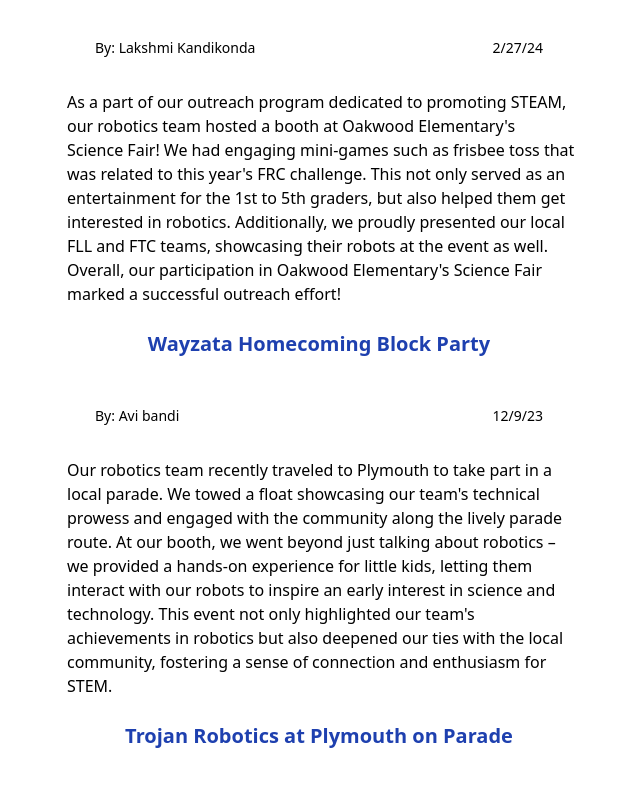
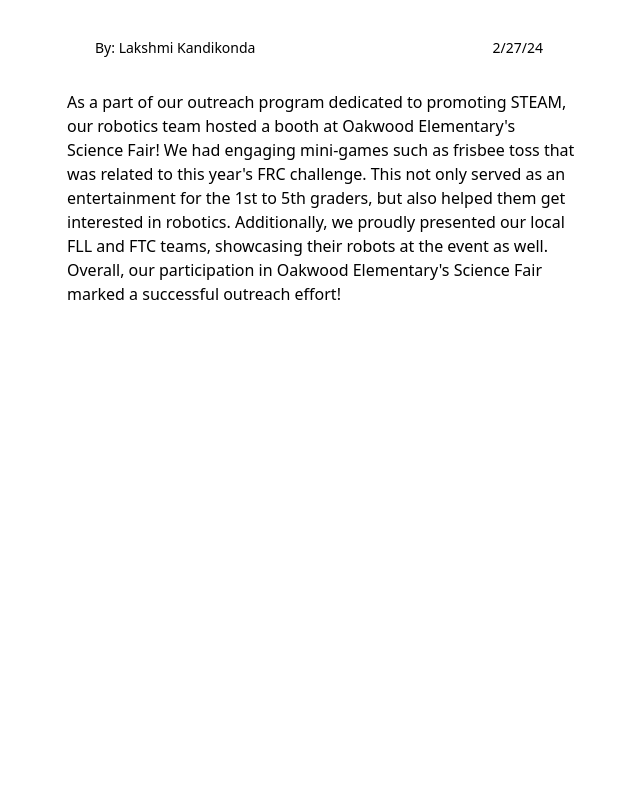
Before and after one commit to Team-2264/RoboticsWebsite, a React (Create React App) app in the folder reactjs/: page /outreach in a window 1280 px wide. Shown: the part 662-1460 px from the top of the page, without its empty margins (321-961 px from the left). After the commit the page ends 1160 px from the top, so only its background shows below. Built offline with nearby package versions, Linux system fonts and the light colour scheme.

Commit message:
dhriti changes

```diff
--- a/reactjs/src/data/OutReachData.js
+++ b/reactjs/src/data/OutReachData.js
@@ -4,35 +4,40 @@ const OutReachData = [
         author: "Yoojin Nam",
         date: "9/12/24, 9/20/24, 10/10/24",
         blog: "Our team further connects with our school's student body by participating in football games and shooting T-shirts to the student section! The interactions with the crowd not only strengthen our bond with the community, but gives us energy we need for our team spirit.",
-        imgSrc: "/mentorImages/headCoach.jpg"
+        imgSrc: "/mentorImages/headCoach.jpg",
+        year:"2024"
     },
     {
         blogName: "Wayzata Homecoming Block Party",
         author: "Dhriti Edpuganti",
         date: "9/20/24",
         blog: "In the block party, we showcased our robot and we showed school pride by coming and cheering on our school!",
-        imgSrc: "/mentorImages/headCoach.jpg"
+        imgSrc: "/mentorImages/headCoach.jpg",
+        year:"2024"
     },
     {
         blogName: "Oakwood Elementary Science Fair",
         author: "Lakshmi Kandikonda",
         date: "2/27/24",
         blog: "As a part of our outreach program dedicated to promoting STEAM, our robotics team hosted a booth at Oakwood Elementary's Science Fair! We had engaging mini-games such as frisbee toss that was related to this year's FRC challenge. This not only served as an entertainment for the 1st to 5th graders, but also helped them get interested in robotics. Additionally, we proudly presented our local FLL and FTC teams, showcasing their robots at the event as well. Overall, our participation in Oakwood Elementary's Science Fair marked a successful outreach effort!",
-        imgSrc: "/mentorImages/headCoach.jpg"
+        imgSrc: "/mentorImages/headCoach.jpg",
+        year:"2024"
     },
     {
         blogName: "Wayzata Homecoming Block Party",
         author: "Avi bandi",
         date: "12/9/23",
         blog: "Our robotics team recently traveled to Plymouth to take part in a local parade. We towed a float showcasing our team's technical prowess and engaged with the community along the lively parade route. At our booth, we went beyond just talking about robotics – we provided a hands-on experience for little kids, letting them interact with our robots to inspire an early interest in science and technology. This event not only highlighted our team's achievements in robotics but also deepened our ties with the local community, fostering a sense of connection and enthusiasm for STEM.",
-        imgSrc: "/mentorImages/headCoach.jpg"
+        imgSrc: "/mentorImages/headCoach.jpg",
+        year:"2023"
     },
     {
         blogName: "Trojan Robotics at Plymouth on Parade",
         author: "Avi bandi",
         date: "12/9/23",
         blog: "Our robotics team recently traveled to Plymouth to take part in a local parade. We towed a float showcasing our team's technical prowess and engaged with the community along the lively parade route. At our booth, we went beyond just talking about robotics – we provided a hands-on experience for little kids, letting them interact with our robots to inspire an early interest in science and technology. This event not only highlighted our team's achievements in robotics but also deepened our ties with the local community, fostering a sense of connection and enthusiasm for STEM.",
-        imgSrc: "/mentorImages/headCoach.jpg"
+        imgSrc: "/mentorImages/headCoach.jpg",
+        year:"2023"
     }
 ]
 export default OutReachData
--- a/reactjs/src/pages/OutReach.js
+++ b/reactjs/src/pages/OutReach.js
@@ -3,54 +3,19 @@ import NavBar from "../components/NavBar"
 import Footer from "../components/footer"
 import OutReachData from "../data/OutReachData"
 export default function OutReach() {
-    // const outReachSource = [
-    //     {
-    //         blogName: "Wayzata Highschool Football Games",
-    //         author: "Yoojin Nam",
-    //         date: "9/12/24, 9/20/24, 10/10/24",
-    //         blog: "Our team further connects with our school's student body by participating in football games and shooting T-shirts to the student section! The interactions with the crowd not only strengthen our bond with the community, but gives us energy we need for our team spirit.",
-    //         imgSrc: "/mentorImages/headCoach.jpg"
-    //     },
-    //     {
-    //         blogName: "Wayzata Homecoming Block Party",
-    //         author: "Dhriti Edpuganti",
-    //         date: "9/20/24",
-    //         blog: "In the block party, we showcased our robot and we showed school pride by coming and cheering on our school!",
-    //         imgSrc: "/mentorImages/headCoach.jpg"
-    //     },
-    //     {
-    //         blogName: "Oakwood Elementary Science Fair",
-    //         author: "Lakshmi Kandikonda",
-    //         date: "2/27/24",
-    //         blog: "As a part of our outreach program dedicated to promoting STEAM, our robotics team hosted a booth at Oakwood Elementary’s Science Fair! We had engaging mini-games such as frisbee toss that was related to this year's FRC challenge. This not only served as an entertainment for the 1st to 5th graders, but also helped them get interested in robotics. Additionally, we proudly presented our local FLL and FTC teams, showcasing their robots at the event as well. Overall, our participation in Oakwood Elementary's Science Fair marked a successful outreach effort!",
-    //         imgSrc: "/mentorImages/headCoach.jpg"
-    //     },
-    //     {
-    //         blogName: "Wayzata Homecoming Block Party",
-    //         author: "Avi bandi",
-    //         date: "12/9/23",
-    //         blog: "Our robotics team recently traveled to Plymouth to take part in a local parade. We towed a float showcasing our team's technical prowess and engaged with the community along the lively parade route. At our booth, we went beyond just talking about robotics – we provided a hands-on experience for little kids, letting them interact with our robots to inspire an early interest in science and technology. This event not only highlighted our team's achievements in robotics but also deepened our ties with the local community, fostering a sense of connection and enthusiasm for STEM.",
-    //         imgSrc: "/mentorImages/headCoach.jpg"
-    //     },
-    //     {
-    //         blogName: "Trojan Robotics at Plymouth on Parade",
-    //         author: "Avi bandi",
-    //         date: "12/9/23",
-    //         blog: "Our robotics team recently traveled to Plymouth to take part in a local parade. We towed a float showcasing our team's technical prowess and engaged with the community along the lively parade route. At our booth, we went beyond just talking about robotics – we provided a hands-on experience for little kids, letting them interact with our robots to inspire an early interest in science and technology. This event not only highlighted our team's achievements in robotics but also deepened our ties with the local community, fostering a sense of connection and enthusiasm for STEM.",
-    //         imgSrc: "/mentorImages/headCoach.jpg"
-    //     }
-
-    //     // As a part of our outreach program dedicated to promoting STEAM, our robotics team hosted a booth at Oakwood Elementary’s Science Fair! We had engaging mini-games such as frisbee toss that was related to this year's FRC challenge. This not only served as an entertainment for the 1st to 5th graders, but also helped them get interested in robotics. Additionally, we proudly presented our local FLL and FTC teams, showcasing their robots at the event as well. Overall, our participation in Oakwood Elementary's Science Fair marked a successful outreach effort!
-
-
-    // ]
+let windowUrl = window.location.search;
+const params = new URLSearchParams(windowUrl);
+let year=params.get("year");
+if (year==null){
+    year=new Date().getFullYear();
+}
     return (
         <div>
             <NavBar />
             <div>
                 <h1 className="text-center font-bold text-2xl pt-4 pb-6">Community Outreach Blog</h1>
                 {
-                    OutReachData.map((blog) => {
+                    OutReachData.filter(p => {return p.year==year}).map((blog) => {
                         return (
                             <div className="max-w-lg mx-auto">
                                 <h1 className="text-center font-bold text-xl text-blue-800">{blog.blogName}</h1>
```
